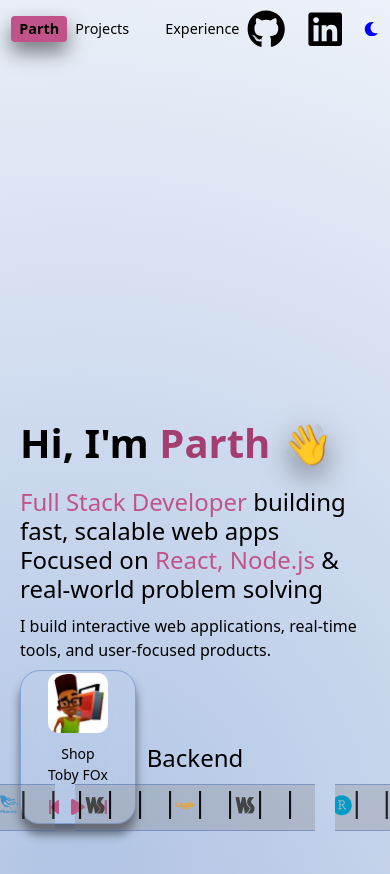
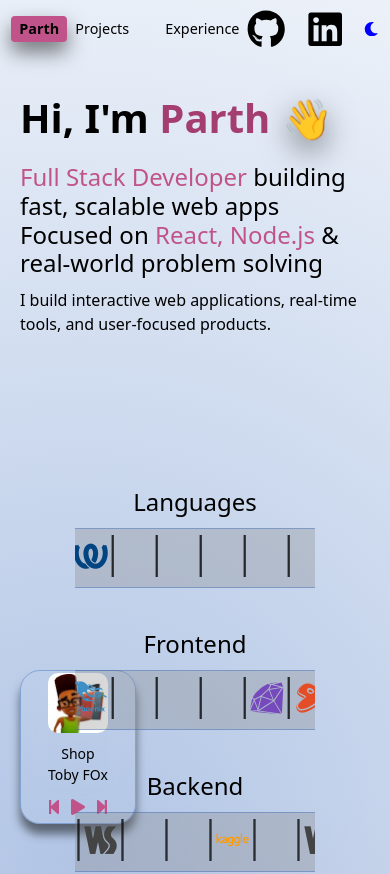
Before and after one commit to topperguy7/portfolio_v3, a React (Vite) app: page / in a window 390 px wide. Shown: the top 874 px of the page. Built offline with nearby package versions, Linux system fonts and the light colour scheme.

Commit message:
undo change css

```diff
--- a/src/index.css
+++ b/src/index.css
@@ -550,10 +550,8 @@ body{
   }
 
   .hero-bot{
-    margin-top: 30px;
-    flex-direction: row;
-    align-items: center;
-    gap: 20px;
+    flex-direction: column;
+    gap: 30px;
   }
 
   .hero-bot h1{
@@ -561,7 +559,7 @@ body{
   }
 
   .hero-bot i{
-    font-size: 20px;
+    font-size: 34px;
   }
 
   .marque{
```
